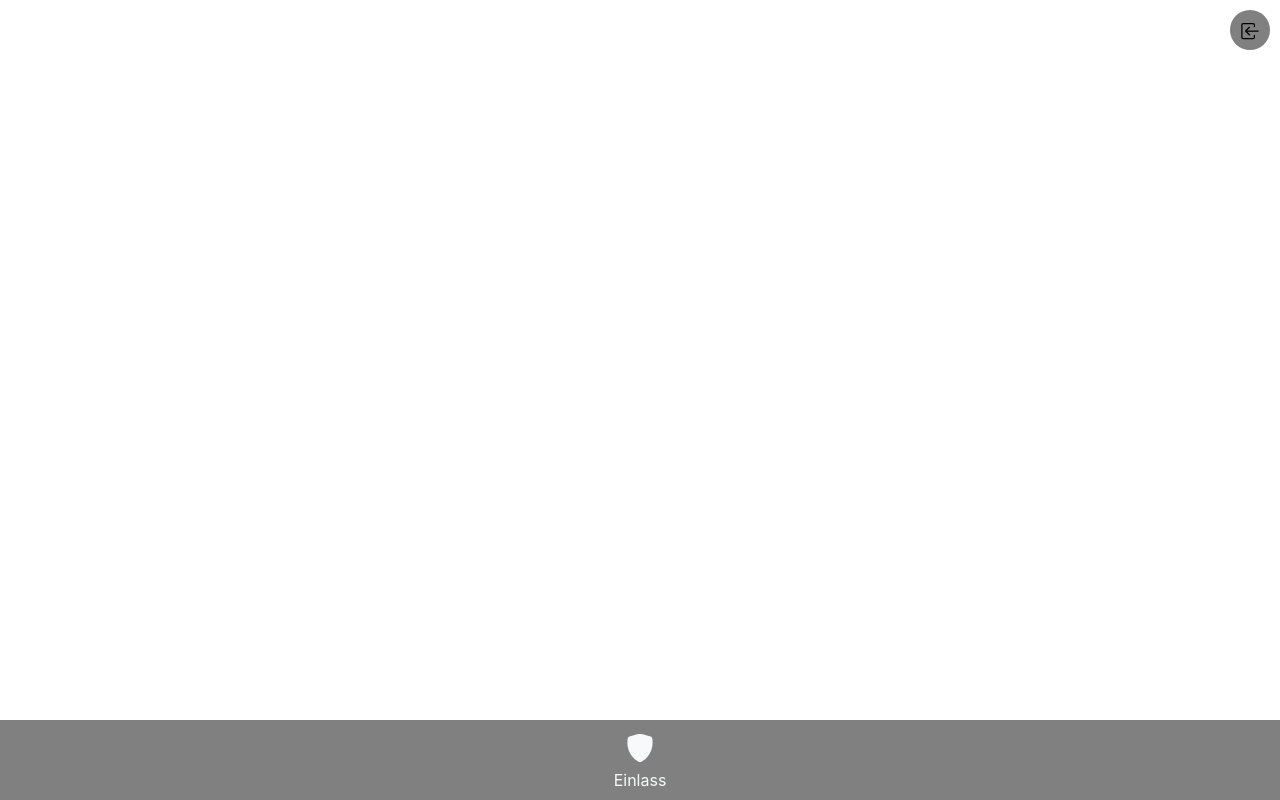
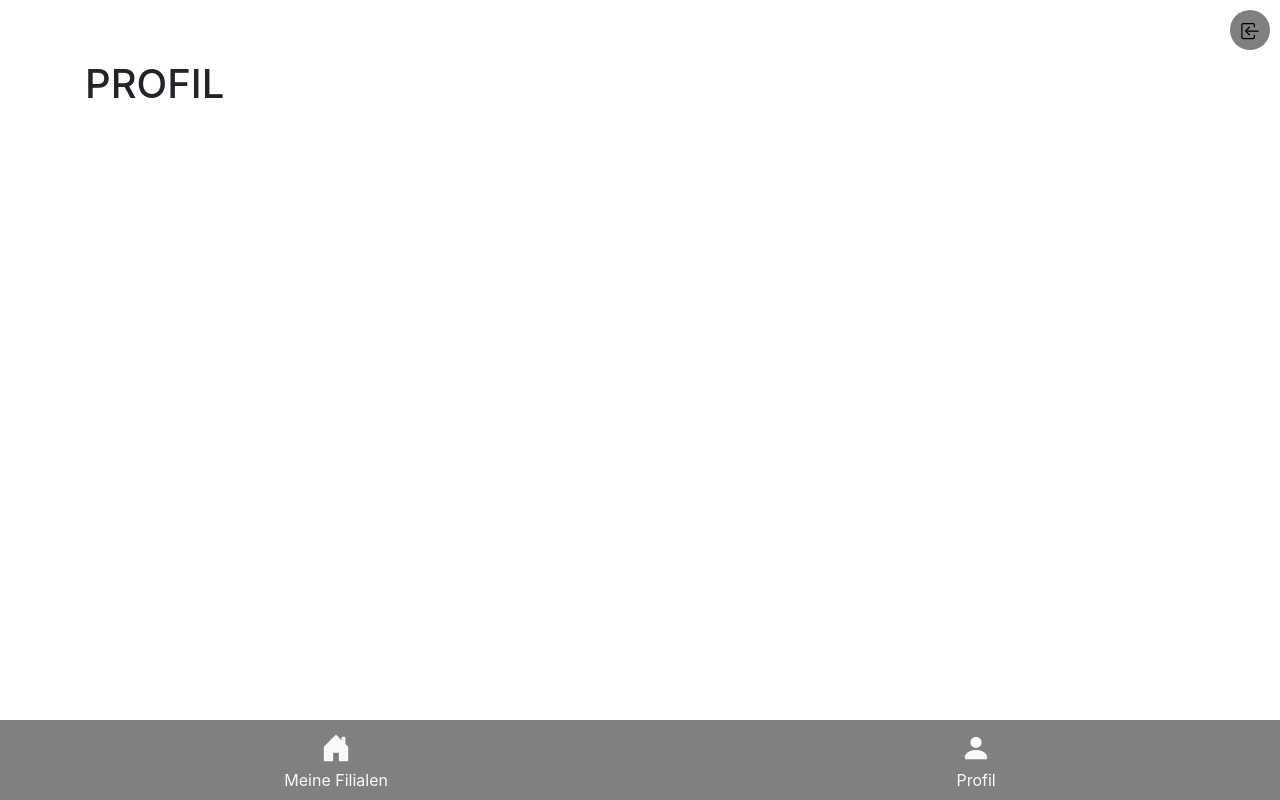
Before and after one commit to SafeMarket-WirVsVirus/frontend-backoffice, a Vue app: page /profile in a window 1280 px wide. Built offline with nearby package versions, Linux system fonts and the light colour scheme.

Commit message:
Adjust Footer Menu according to Screens

```diff
--- a/src/components/Footer.vue
+++ b/src/components/Footer.vue
@@ -17,7 +17,7 @@
 export default {
   name: 'Footer',
   data () {
-    const navigationPages = ['Home', 'Check']
+    const navigationPages = ['Stores', 'Profile']
     const navigationItems = this.getNavigationItems(navigationPages)
 
     return {
--- /dev/null
+++ b/src/pages/Profile.vue
@@ -0,0 +1,11 @@
+<template>
+  <div>
+    <h1>Profil</h1>
+  </div>
+</template>
+
+<script>
+export default {
+  name: 'Profile',
+}
+</script>
--- a/src/router/index.js
+++ b/src/router/index.js
@@ -3,6 +3,7 @@ import Router from 'vue-router'
 import Stores from '@/pages/Stores'
 import Login from '@/pages/Login'
 import Register from '@/pages/Register'
+import Profile from '@/pages/Profile'
 import Check from '@/pages/Check'
 import Config from '@/pages/Config/index'
 import { steps } from '@/config'
@@ -32,6 +33,13 @@ export default new Router({
       navTitle: 'Register'
     },
     {
+      path: '/profile/',
+      name: 'Profile',
+      component: Profile,
+      navTitle: 'Profil',
+      icon: '<svg class="bi bi-person-fill" width="1em" height="1em" viewBox="0 0 16 16" fill="currentColor" xmlns="http://www.w3.org/2000/svg"><path fill-rule="evenodd" d="M3 14s-1 0-1-1 1-4 6-4 6 3 6 4-1 1-1 1H3zm5-6a3 3 0 100-6 3 3 0 000 6z" clip-rule="evenodd"/></svg>'
+    },
+    {
       path: '/check/:id',
       name: 'Check',
       component: Check,
```
